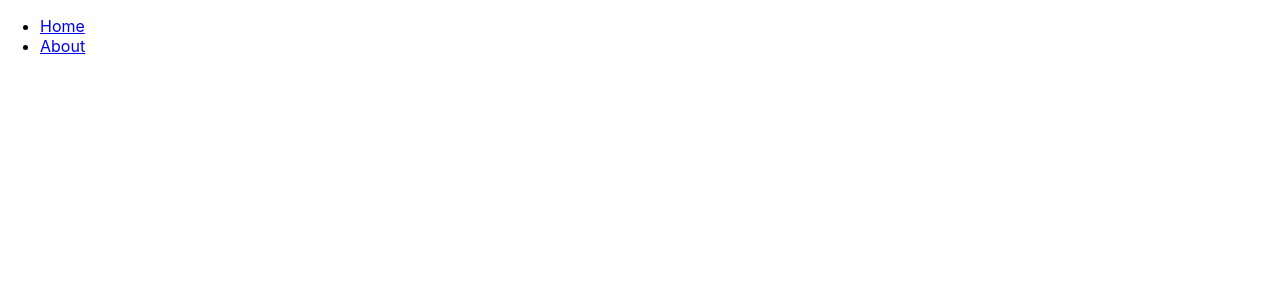
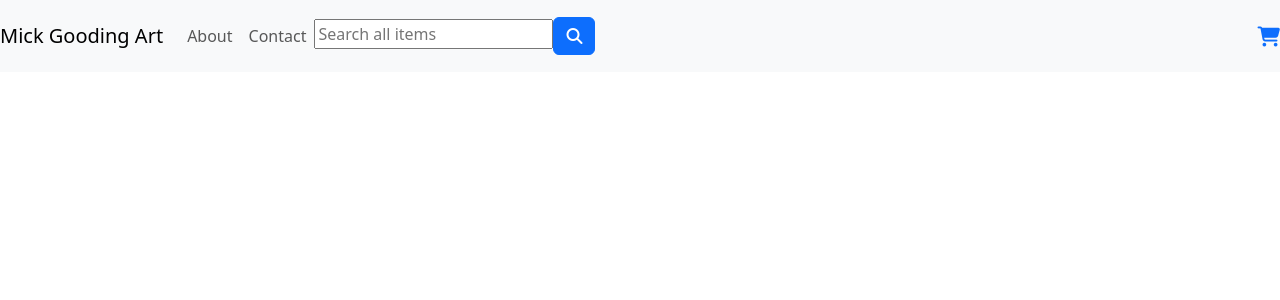
Before and after one commit to alexgooding/mick-gooding-website, a React (Create React App) app in the folder ui/: page / in a window 1280 px wide. Shown: the top 300 px of the page. Built offline with nearby package versions, Linux system fonts and the light colour scheme; no server answers.

Commit message:
create all elements on navbar

```diff
--- a/ui/package.json
+++ b/ui/package.json
@@ -3,11 +3,14 @@
   "version": "0.1.0",
   "private": true,
   "dependencies": {
+    "@fortawesome/fontawesome-free": "^6.5.1",
     "@testing-library/jest-dom": "^5.17.0",
     "@testing-library/react": "^13.4.0",
     "@testing-library/user-event": "^13.5.0",
     "axios": "^1.6.2",
+    "bootstrap": "^5.3.2",
     "react": "^18.2.0",
+    "react-bootstrap": "^2.9.1",
     "react-dom": "^18.2.0",
     "react-router-dom": "^6.21.0",
     "react-scripts": "5.0.1",
--- a/ui/src/App.js
+++ b/ui/src/App.js
@@ -1,4 +1,5 @@
 import { Routes, Route } from 'react-router-dom';
+import "bootstrap/dist/css/bootstrap.min.css";
 
 import "./styles/App.css";
 import NavBar from "./components/NavBar";
@@ -9,11 +10,13 @@ import About from './components/About';
 export default function App() {
   return (
     <>
-      <NavBar />
-      <Routes>
-        <Route path="/" element={<Home />} />
-        <Route path="/about" element={<About />} />
-      </Routes>
+      <div className="App">
+        <NavBar />
+        <Routes>
+          <Route path="/" element={<Home />} />
+          <Route path="/about" element={<About />} />
+        </Routes>
+      </div>
     </>
   );
 }
--- a/ui/src/components/NavBar.js
+++ b/ui/src/components/NavBar.js
@@ -1,17 +1,39 @@
-import React from 'react';
-import { Link } from 'react-router-dom';
+import React from "react";
+import { Link } from "react-router-dom";
+
+import SearchBar from "./SearchBar";
+
 
 const NavBar = () => {
   return (
-    <nav>
-      <ul>
-        <li>
-          <Link to="/">Home</Link>
-        </li>
-        <li>
-          <Link to="/about">About</Link>
-        </li>
-      </ul>
+    <nav className="navbar navbar-expand-lg navbar-light bg-light">
+      <Link to="/" className="navbar-brand">
+        Mick Gooding Art
+      </Link>
+      <div className="navbar collapse navbar-collapse w-100" id="navbar">
+        <ul className="navbar-nav align-items-center">
+          <li className="nav-item">
+            <Link to="/about" className="nav-link">
+              About
+            </Link>
+          </li>
+          <li className="nav-item">
+            <Link to="#" className="nav-link">
+              Contact
+            </Link>
+          </li>
+          <li className="nav-item">
+            <SearchBar />
+          </li>
+        </ul>
+        <ul className="navbar-nav align-items-center ms-auto">
+          <li className="nav-item">
+            <Link to="#">
+              <i className="fas fa-shopping-cart fa-lg"></i>
+            </Link>
+          </li>
+        </ul>
+      </div>
     </nav>
   );
 };
--- /dev/null
+++ b/ui/src/components/SearchBar.js
@@ -0,0 +1,19 @@
+const SearchBar = () => (
+    <div className="input-group">
+      <div className="form-outline" data-mdb-input-init>
+        <form action="/" method="get">
+          <input
+            type="text"
+            id="header-search"
+            placeholder="Search all items"
+            name="name"
+          />
+          <button type="submit" className="btn btn-primary" data-mdb-ripple-init>
+            <i className="fas fa-search"></i>
+          </button>
+        </form>
+      </div>
+    </div>
+  );
+
+  export default SearchBar;
--- a/ui/src/styles/App.css
+++ b/ui/src/styles/App.css
@@ -1,16 +1,12 @@
+@import '~@fortawesome/fontawesome-free/css/all.css';
+
 .App {
   text-align: center;
 }
 
-.App-logo {
+/* .App-logo {
   height: 40vmin;
   pointer-events: none;
-}
-
-@media (prefers-reduced-motion: no-preference) {
-  .App-logo {
-    animation: App-logo-spin infinite 20s linear;
-  }
 }
 
 .App-header {
@@ -26,13 +22,4 @@
 
 .App-link {
   color: #61dafb;
-}
-
-@keyframes App-logo-spin {
-  from {
-    transform: rotate(0deg);
-  }
-  to {
-    transform: rotate(360deg);
-  }
-}
+} */
--- a/ui/src/styles/index.css
+++ b/ui/src/styles/index.css
@@ -1,4 +1,4 @@
-body {
+/* body {
   margin: 0;
   font-family: -apple-system, BlinkMacSystemFont, 'Segoe UI', 'Roboto', 'Oxygen',
     'Ubuntu', 'Cantarell', 'Fira Sans', 'Droid Sans', 'Helvetica Neue',
@@ -10,4 +10,4 @@ body {
 code {
   font-family: source-code-pro, Menlo, Monaco, Consolas, 'Courier New',
     monospace;
-}
+} */
```
Also changed, not shown: 1 other file (tests, documents, lock files or other folders).
